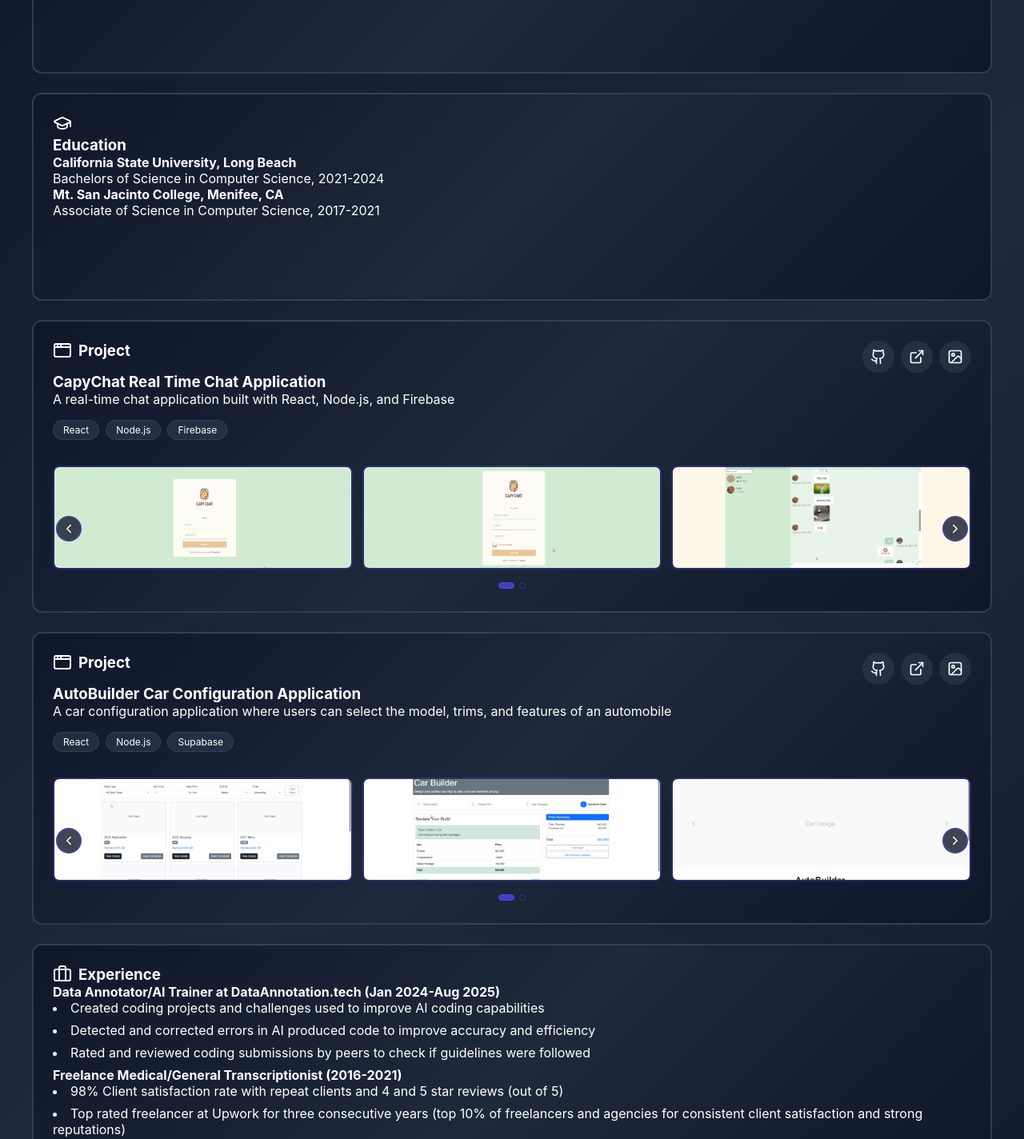
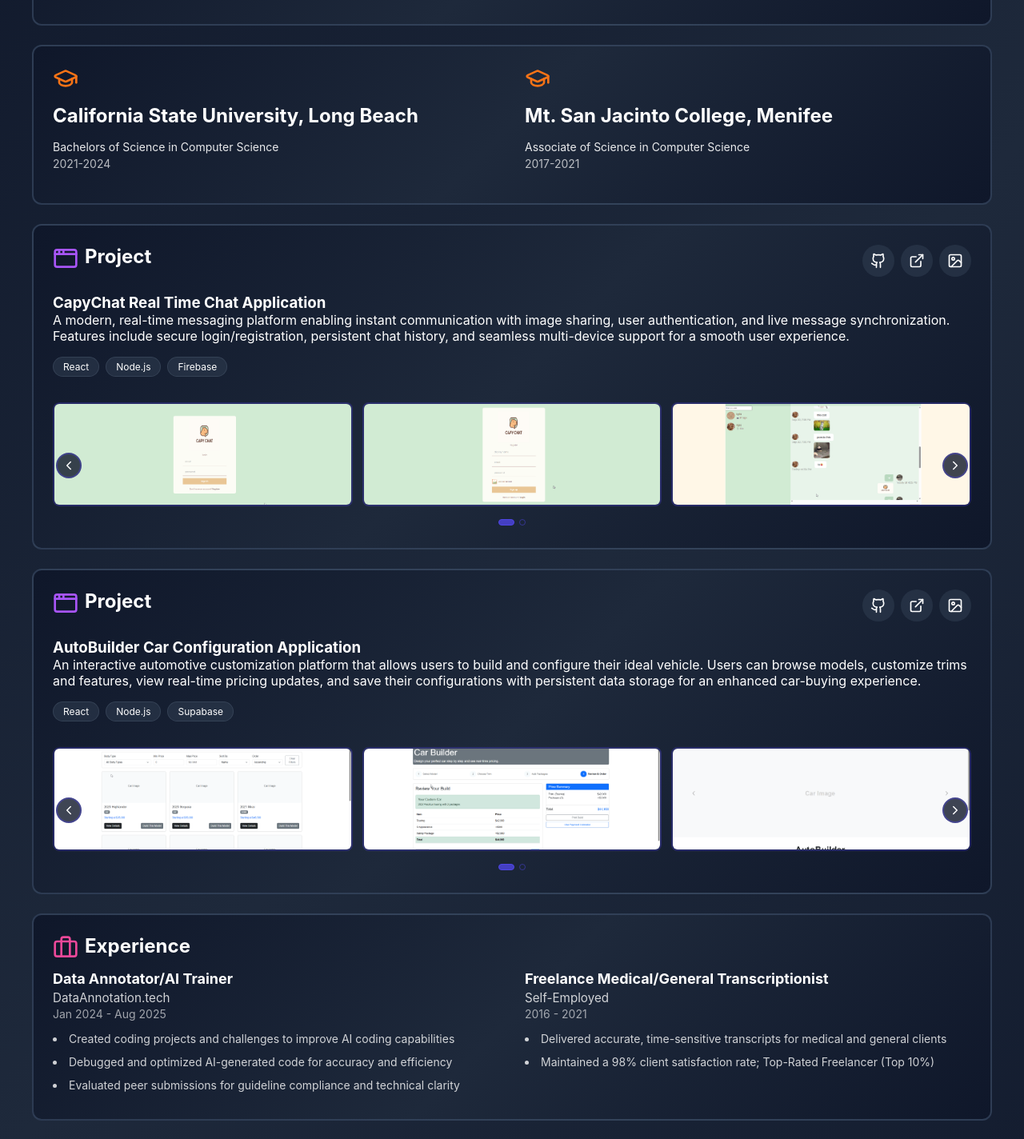
Before and after one commit to embe8/swe-portfolio, a React (Vite) app in the folder react-app/: page / in a window 1280 px wide. Shown: the part 480-1904 px from the top of the page at 80% size. Built offline with nearby package versions, Linux system fonts and the light colour scheme.

Commit message:
feat: improve card layout and enhanced card descriptions

```diff
--- a/react-app/src/App.jsx
+++ b/react-app/src/App.jsx
@@ -32,17 +32,15 @@ export default function Portfolio() {
       stars.appendChild(starEl)
     }
 
-    // generate stars (adjust count if needed)
     for (let i = 0; i <= 500; i++) createStar()
 
-    // optional cleanup on unmount
     return () => { stars.innerHTML = '' }
   }, [])
 
   const projects = [
     {
       title: 'CapyChat Real Time Chat Application',
-      description: 'A real-time chat application built with React, Node.js, and Firebase',
+      description: 'A modern, real-time messaging platform enabling instant communication with image sharing, user authentication, and live message synchronization. Features include secure login/registration, persistent chat history, and seamless multi-device support for a smooth user experience.',
       tech: ['React', 'Node.js', 'Firebase'],
       gradient: 'bg-gradient-to-r from-cyan-500 to-blue-500',
       links: [
@@ -68,7 +66,7 @@ export default function Portfolio() {
     },
     {
       title: 'AutoBuilder Car Configuration Application',
-      description: 'A car configuration application where users can select the model, trims, and features of an automobile',
+      description: 'An interactive automotive customization platform that allows users to build and configure their ideal vehicle. Users can browse models, customize trims and features, view real-time pricing updates, and save their configurations with persistent data storage for an enhanced car-buying experience.',
       tech: ['React', 'Node.js', 'Supabase'],
       gradient: 'bg-gradient-to-r from-purple-500 to-pink-500',
       links: [
@@ -138,7 +136,7 @@ export default function Portfolio() {
             <div className="card-content">
               <div className="card-avatar">👨‍💻</div>
               <h1 className="hero-title">Erika Ebon</h1>
-              <h2 className="hero-title">Full-Stack Developer</h2>
+              <h2 className="hero-title">Software Developer</h2>
               <p className="hero-description">Entry-level developer passionate about building intuitive web applications.
               Experienced in React, Python, and modern web technologies. Always learning and
               excited to contribute to innovative projects. </p>
@@ -175,17 +173,25 @@ export default function Portfolio() {
           </div>
               {/* Education Card */}
             <div
-              className={`card experience-card ${hoveredCard === 'education' ? 'hovered' : ''}`}
+              className={`card education-card ${hoveredCard === 'education' ? 'hovered' : ''}`}
               onMouseEnter={() => setHoveredCard('education')}
               onMouseLeave={() => setHoveredCard(null)}
             >
-              <GraduationCap className="w-8 h-8 text-cyan-400 mb-3" />
-              <h3 className="text-lg font-bold mb-3">Education</h3>
-              <div className="flex flex-wrap gap-2">
-                    <h4>California State University, Long Beach</h4>
-                    <p>Bachelors of Science in Computer Science, 2021-2024</p>
-                    <h4>Mt. San Jacinto College, Menifee, CA</h4>
-                    <p>Associate of Science in Computer Science, 2017-2021</p>
+              <div className="education-section">
+                <GraduationCap className="card-icon orange" />
+                <h4 className="card-title">California State University, Long Beach</h4>
+                <div className="education-content">
+                  <p className="education-degree">Bachelors of Science in Computer Science</p>
+                  <p className="education-years">2021-2024</p>
+                </div>
+              </div>
+              <div className="education-section">
+                <GraduationCap className="card-icon orange" />
+                <h4 className="card-title">Mt. San Jacinto College, Menifee</h4>
+                <div className="education-content">
+                  <p className="education-degree">Associate of Science in Computer Science</p>
+                  <p className="education-years">2017-2021</p>
+                </div>
               </div>
             </div>
           {/* Projects Card */}
@@ -202,8 +208,8 @@ export default function Portfolio() {
             <div className="project-content">
               <div className="project-header">
               <div className={`project-icon ${projects[0].gradient}`}>
-                  <AppWindow className="icon" />
-                  <h3 className="text-2xl font-bold mb-2">Project</h3>
+                  <AppWindow className=" card-icon purple" />
+                  <h3 className="card-title">Project</h3>
                 </div>
                 <h3 className="project-title"></h3>
                 <div className="project-links">
@@ -314,21 +320,30 @@ export default function Portfolio() {
             onMouseLeave={() => setHoveredCard(null)}
             >
               <div className="project-icon">
-            <Briefcase className="icon" />
-               <h3 className="text-2xl font-bold mb-2">Experience</h3>
-               </div>
-                <h4 className="text-lg font-bold mb-4">Data Annotator/AI Trainer at DataAnnotation.tech (Jan 2024-Aug 2025)</h4>
-                <ul className="experience-list text-white/80 text-sm">
-                  <li>Created coding projects and challenges used to improve AI coding capabilities</li>
-                  <li>Detected and corrected errors in AI produced code to improve accuracy and efficiency</li>
-                  <li>Rated and reviewed coding submissions by peers to check if guidelines were followed</li>
-                </ul>
-                <h4 className="text-lg font-bold mb-4">Freelance Medical/General Transcriptionist (2016-2021)</h4>
-                <ul className="experience-list text-white/80 text-sm">
-                  <li>98% Client satisfaction rate with repeat clients and 4 and 5 star reviews (out of 5)</li>
-                  <li>Top rated freelancer at Upwork for three consecutive years (top 10% of freelancers and agencies for consistent client satisfaction and strong reputations)</li>
-                  <li>Worked with a wide range of clients, from medical professionals to legal firms, transcribing medical reports, focus group discussions and one on one interviews</li>
-                </ul>
+              <Briefcase className="card-icon pink" />
+                <h3 className="card-title">Experience</h3>
+              </div>
+              <div className="experience-content">
+                <div className="experience-item">
+                  <h4 className="experience-role">Data Annotator/AI Trainer</h4>
+                  <p className="experience-company">DataAnnotation.tech</p>
+                  <p className="experience-date">Jan 2024 - Aug 2025</p>
+                  <ul className="experience-list">
+                    <li>Created coding projects and challenges to improve AI coding capabilities</li>
+                    <li>Debugged and optimized AI-generated code for accuracy and efficiency</li>
+                    <li>Evaluated peer submissions for guideline compliance and technical clarity</li>
+                  </ul>
+                </div>
+                <div className="experience-item">
+                  <h4 className="experience-role">Freelance Medical/General Transcriptionist</h4>
+                  <p className="experience-company">Self-Employed</p>
+                  <p className="experience-date">2016 - 2021</p>
+                  <ul className="experience-list">
+                    <li>Delivered accurate, time-sensitive transcripts for medical and general clients</li>
+                    <li>Maintained a 98% client satisfaction rate; Top-Rated Freelancer (Top 10%)</li>
+                  </ul>
+                </div>
+              </div>
             </div>
           {/* Reviews Card */}
           <div
@@ -336,7 +351,7 @@ export default function Portfolio() {
             onMouseEnter={() => setHoveredCard('reviews')}
             onMouseLeave={() => setHoveredCard(null)}
             >
-               <h3 className="text-2xl font-bold mb-4">Upwork Client Reviews</h3>
+               <h3 className="text-2xl font-bold mb-4" style={{ marginBottom: '1rem' }}>Upwork Client Reviews</h3>
                <div className="reviews-carousel">
                  <button
                    className="carousel-btn carousel-btn-prev"
@@ -406,7 +421,10 @@ export default function Portfolio() {
               onMouseEnter={() => setHoveredCard('contact')}
               onMouseLeave={() => setHoveredCard(null)}
               >
+              <div className="project-icon">
+                <Mail className="icon" />
               <h2 className="text-2xl font-bold mb-2">Let's Connect</h2>
+              </div>
               <p className="contact-description">Open to opportunities and collaborations</p>
               <div className="contact-buttons">
                 <button className="contact-btn"
@@ -434,8 +452,8 @@ export default function Portfolio() {
           >
             <div className="status-indicator"></div>
             <div className="status-content">
-              <p className="status-title">Available for opportunities</p>
-              <p className="status-subtitle">Open to entry-level Python & React positions</p>
+              <p className="status-title">Available for hybrid, remote or on-site opportunities</p>
+              <p className="status-subtitle">Open to entry-level software developer positions</p>
             </div>
           </div>
         </div>
--- a/react-app/src/style.css
+++ b/react-app/src/style.css
@@ -82,9 +82,57 @@ position: relative;
   }
 }
 
+/*Education Card */
+.education-card {
+  min-height: 200px;
+  display: flex;
+  flex-direction: row;
+  gap: 2rem;
+  align-items: flex-start;
+}
+
+@media (min-width: 768px) {
+  .education-card {
+    grid-column: span 3;
+  }
+}
+
+@media (min-width: 1024px) {
+  .education-card {
+    grid-column: span 3;
+  }
+}
+
+@media (max-width: 768px) {
+  .education-card {
+    flex-direction: column;
+    gap: 1.5rem;
+  }
+}
+
+.education-section {
+  flex: 1;
+  min-width: 0;
+}
+
+.education-content {
+  margin-top: 0.5rem;
+}
+
+.education-degree {
+  font-size: 0.875rem;
+  color: rgba(255, 255, 255, 0.9);
+  margin-bottom: 0.25rem;
+}
+
+.education-years {
+  font-size: 0.875rem;
+  color: rgba(255, 255, 255, 0.7);
+}
+
 /* Experience Card */
 .experience-card {
-  min-height: 260px;
+  min-height: 200px;
 }
 
 @media (min-width: 1024px) {
@@ -93,13 +141,59 @@ position: relative;
   }
 }
 
+.experience-header {
+  margin-bottom: 1.5rem;
+}
+
+.experience-content {
+  display: flex;
+  flex-direction: row;
+  gap: 2rem;
+  align-items: flex-start;
+}
+
+.experience-item {
+  flex: 1;
+  min-width: 0;
+}
+
+@media (max-width: 768px) {
+  .experience-content {
+    flex-direction: column;
+    gap: 1.5rem;
+  }
+}
+
+.experience-role {
+  font-size: 1.125rem;
+  font-weight: bold;
+  color: white;
+  margin-bottom: 0.25rem;
+}
+
+.experience-company {
+  font-size: 0.95rem;
+  color: rgba(255, 255, 255, 0.8);
+  margin-bottom: 0.125rem;
+}
+
+.experience-date {
+  font-size: 0.875rem;
+  color: rgba(255, 255, 255, 0.6);
+  margin-bottom: 0.75rem;
+}
+
 /* Experience list spacing */
 .experience-list {
   list-style: disc inside;
+  margin-top: 0.5rem;
 }
 
 .experience-list li {
   margin-bottom: 0.5rem;
+  color: rgba(255, 255, 255, 0.8);
+  font-size: 0.875rem;
+  line-height: 1.5;
 }
 
 /* Projects Card */
@@ -115,7 +209,7 @@ position: relative;
 
 /* Skills Card */
 .skills-card {
-  min-height: 260px;
+  min-height: 200px;
   display: flex;
   flex-direction: row;
   gap: 2rem;
@@ -150,6 +244,18 @@ position: relative;
 
 .card-icon.cyan {
   color: #06b6d4;
+}
+
+.card-icon.orange {
+  color: #f97316;
+}
+
+.card-icon.purple {
+  color: #a855f7;
+}
+
+.card-icon.pink {
+  color: #ec4899;
 }
 
 .card-title {
@@ -225,6 +331,19 @@ position: relative;
   display: flex;
   align-items: center;
   gap: 0.5rem; /* Space between icon and text */
+}
+
+
+.project-icon.blue {
+  background: linear-gradient(135deg, #3b82f6 0%, #22d3ee 100%);
+}
+
+.project-icon.purple {
+  background: linear-gradient(135deg, #a855f7 0%, #ec4899 100%);
+}
+
+.project-icon.orange {
+  background: linear-gradient(135deg, #f97316 0%, #ef4444 100%);
 }
 
 .project-thumbnails {
@@ -749,3 +868,19 @@ position: relative;
   width: 1.25rem;
   height: 1.25rem;
 }
+
+.status-card {
+  grid-column: span 3;
+}
+
+.status-title {
+  margin-top: 1rem;
+}
+
+.status-indicator {
+  width: 0.75rem;
+  height: 0.75rem;
+  background: #10b981;
+  border-radius: 9999px;
+  animation: pulse 2s cubic-bezier(0.4, 0, 0.6, 1) infinite;
+}
```
